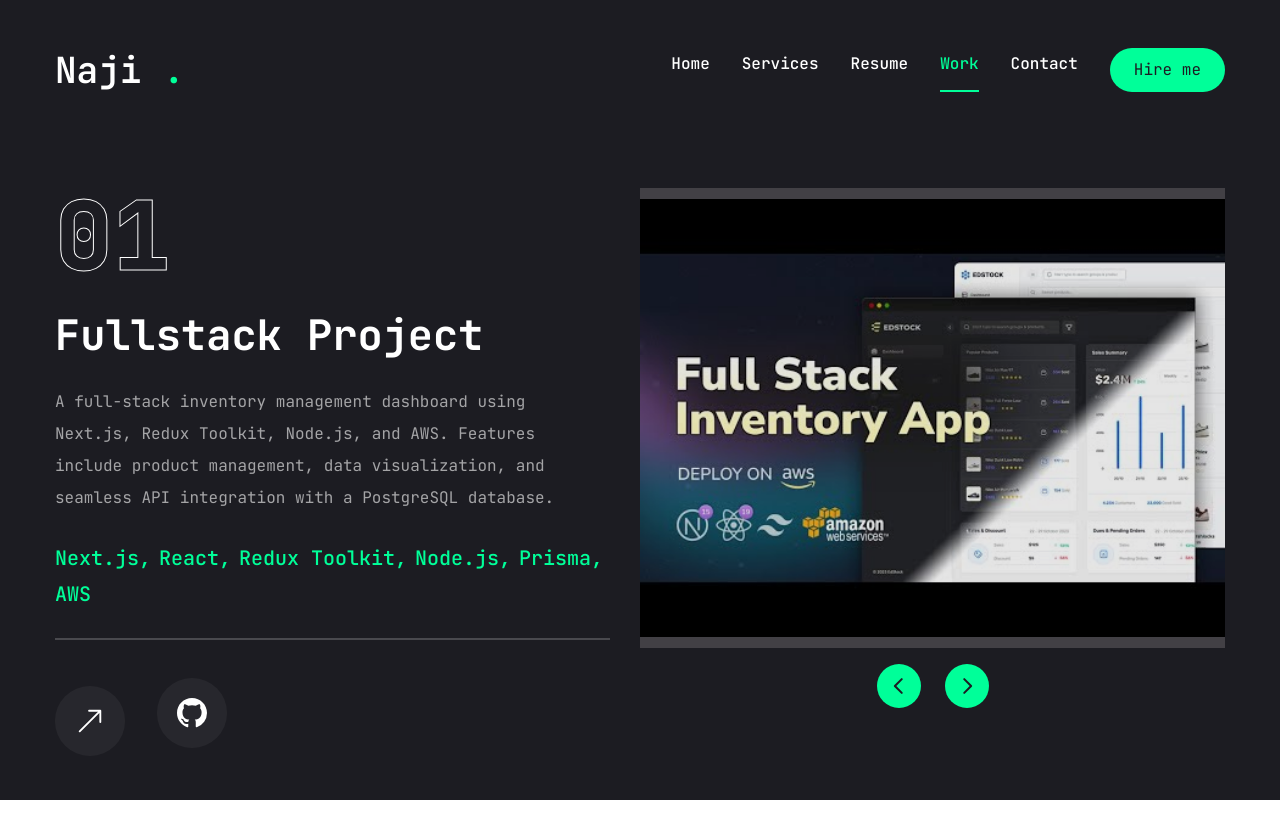
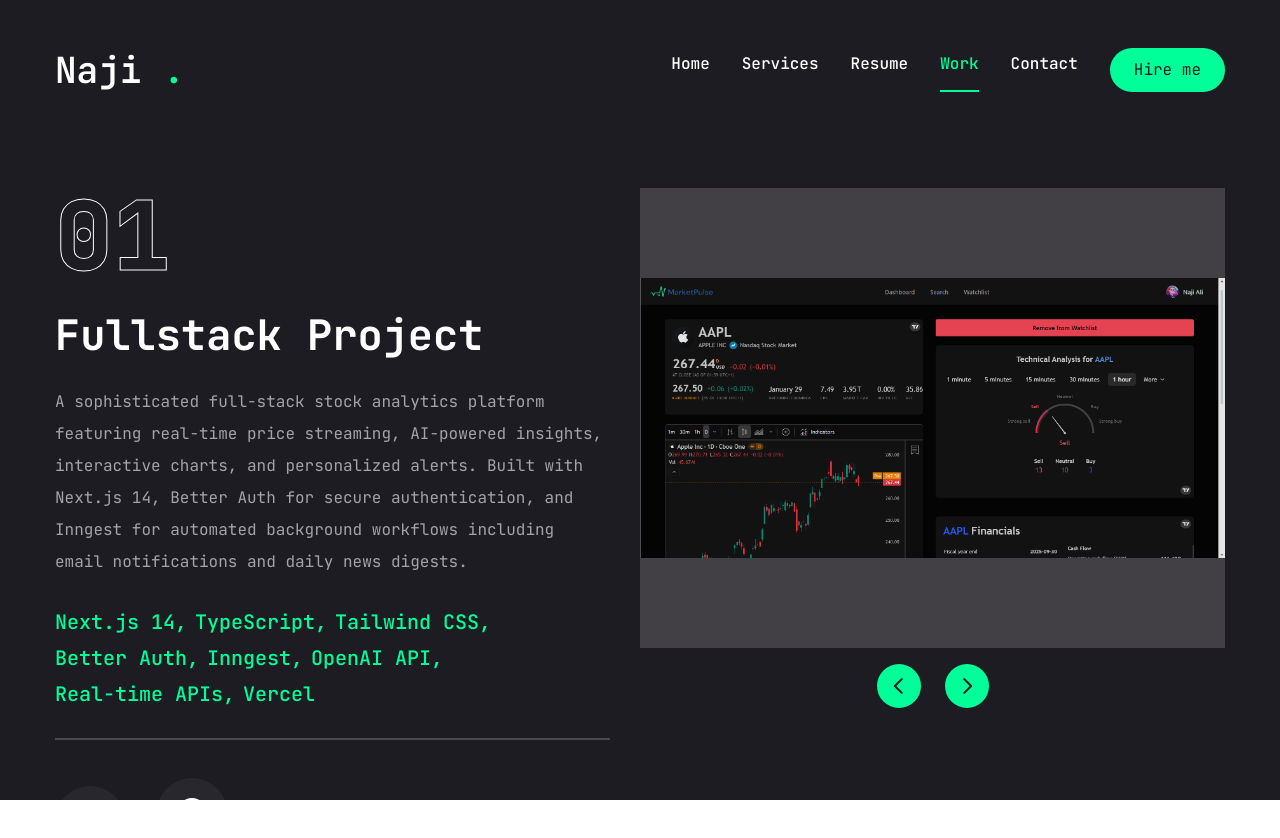
Before and after one commit to naji-97/full-stack-portfolio, a Next.js app: page /work in a window 1280 px wide. Shown: the top 838 px of the page. Before the commit the page ends 804 px from the top, so only its background shows below. Built offline with nearby package versions, Linux system fonts and the light colour scheme.

Commit message:
add the marketpulse-ai

```diff
--- a/app/work/page.tsx
+++ b/app/work/page.tsx
@@ -19,6 +19,26 @@
   {
     num: "01",
     category: "Fullstack",
+    title: "MarketPulse AI – A Real-Time Stock Analytics Platform",
+    description:
+      "A sophisticated full-stack stock analytics platform featuring real-time price streaming, AI-powered insights, interactive charts, and personalized alerts. Built with Next.js 14, Better Auth for secure authentication, and Inngest for automated background workflows including email notifications and daily news digests.",
+    stack: [
+      { name: "Next.js 14" },
+      { name: "TypeScript" },
+      { name: "Tailwind CSS" },
+      { name: "Better Auth" },
+      { name: "Inngest" },
+      { name: "OpenAI API" },
+      { name: "Real-time APIs" },
+      { name: "Vercel" }
+    ],
+    image: "/assets/work/marketpulse-ai.png", // You'll need to add this image
+    live: "https://stock-market-app-eight.vercel.app", // Add your live URL
+    github: "https://github.com/naji-97/stock-market-app" // Add your GitHub URL
+  },
+  {
+    num: "02",
+    category: "Fullstack",
     title: "Inventory Management System",
     description:
       "A full-stack inventory management dashboard using Next.js, Redux Toolkit, Node.js, and AWS. Features include product management, data visualization, and seamless API integration with a PostgreSQL database.",
@@ -35,7 +55,7 @@
     github: "https://github.com/naji-97/Inventory-Management"
   },
   {
-    num: "02",
+    num: "03",
     category: "Fullstack",
     title: "Project Management System",
     description:
@@ -57,7 +77,7 @@
   },
 
   {
-    num: "03",
+    num: "04",
     category: "Fullstack",
     title: "Siinlab AI Training",
     description:
@@ -73,7 +93,7 @@
     github: "https://vox.siinlab.com/projects"
   },
   {
-    num: "04",
+    num: "05",
     category: "frontend",
     title: "We Are Developer",
     description: "The website for the world's leading developer event is designed using modern CSS techniques like CSS Grid, Flexbox, and pseudo-selectors.",
@@ -83,7 +103,7 @@
     github: "https://github.com/naji-97/CapstonePrj1-ConferencePage"
   },
   {
-    num: "05",
+    num: "06",
     category: "frontend",
     title: "Space Traveler's Hub",
     description:
```
Also changed, not shown: public/assets/work/marketpulse-ai.png (added).
